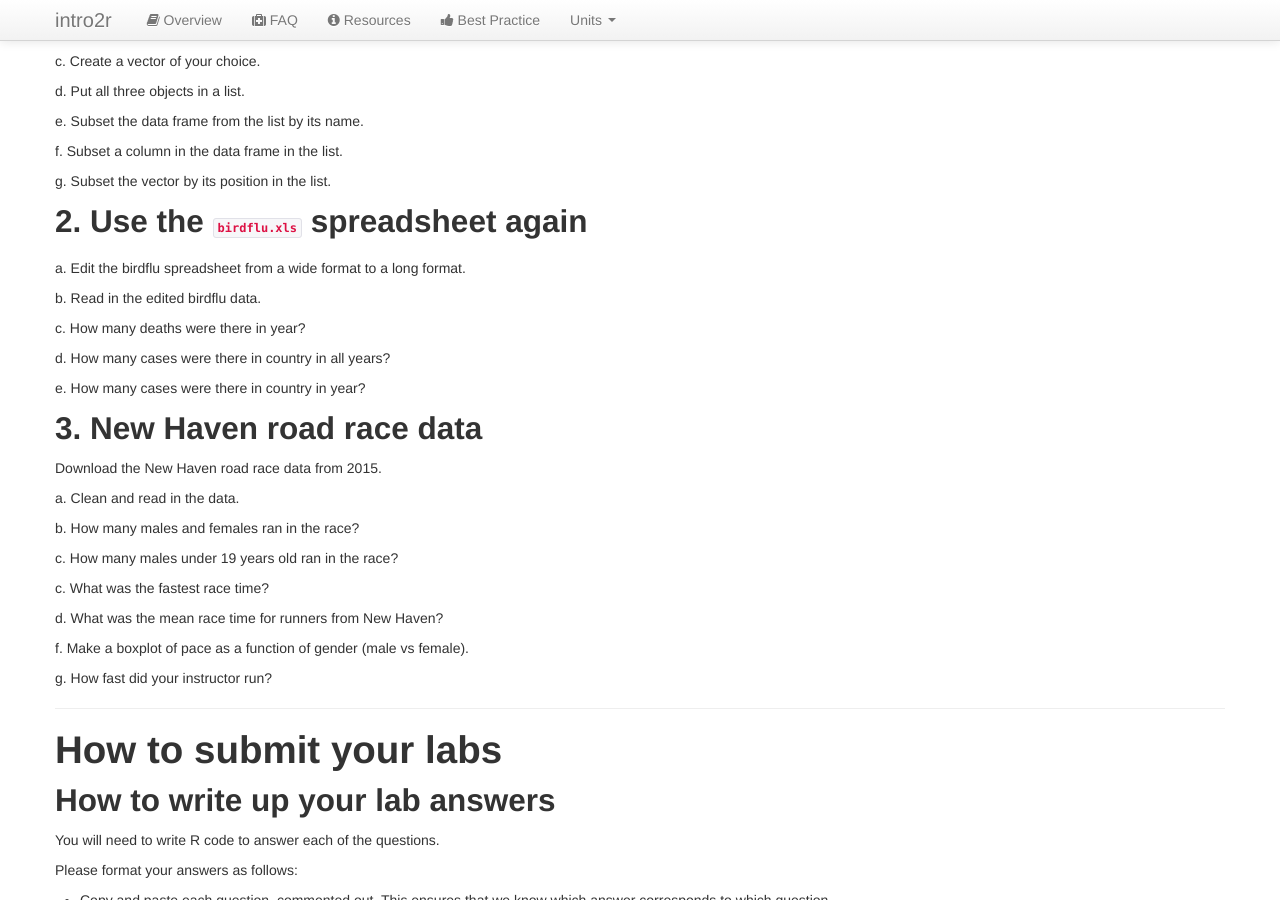
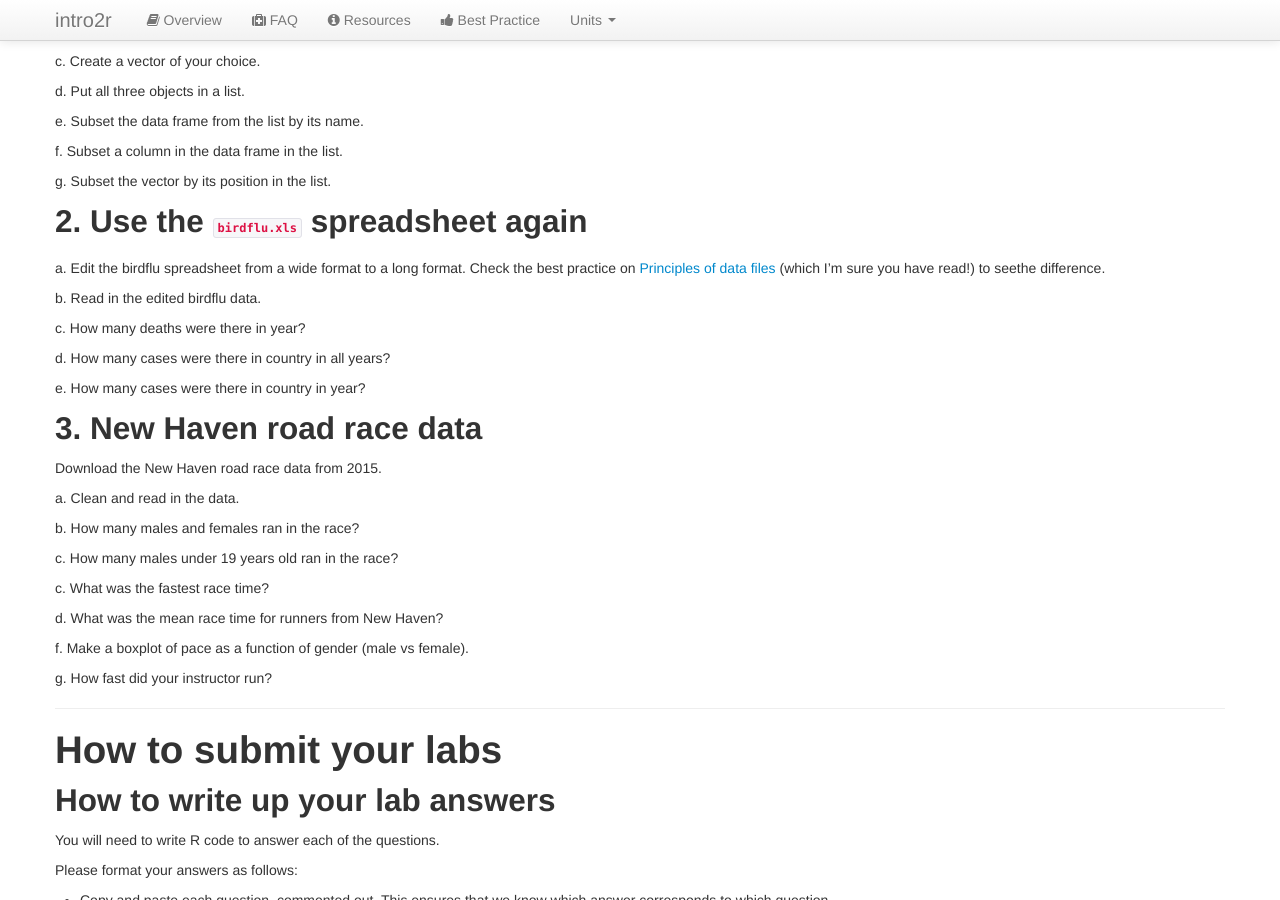
Before and after one commit to intro2r/intro2r, a Jekyll site: the page built from unit2/labs.md, in a window 1280 px wide and 900 px high, scrolled down 4877 px. Built offline with Jekyll 4.4.1, drawn with Linux system fonts in a browser that asks for light colours.

Commit message:
Update labs.md

```diff
--- a/unit2/labs.md
+++ b/unit2/labs.md
@@ -275,7 +275,7 @@
 
 ## 2. Use the `birdflu.xls` spreadsheet again
 
- a. Edit the birdflu spreadsheet from a wide format to a long format.
+ a. Edit the birdflu spreadsheet from a wide format to a long format. Check the best practice on [Principles of data files](http://www.intro2r.info/best/managing-data-files.pdf) (which I'm sure you have read!) to seethe difference.
 
  b. Read in the edited birdflu data.
 
```
